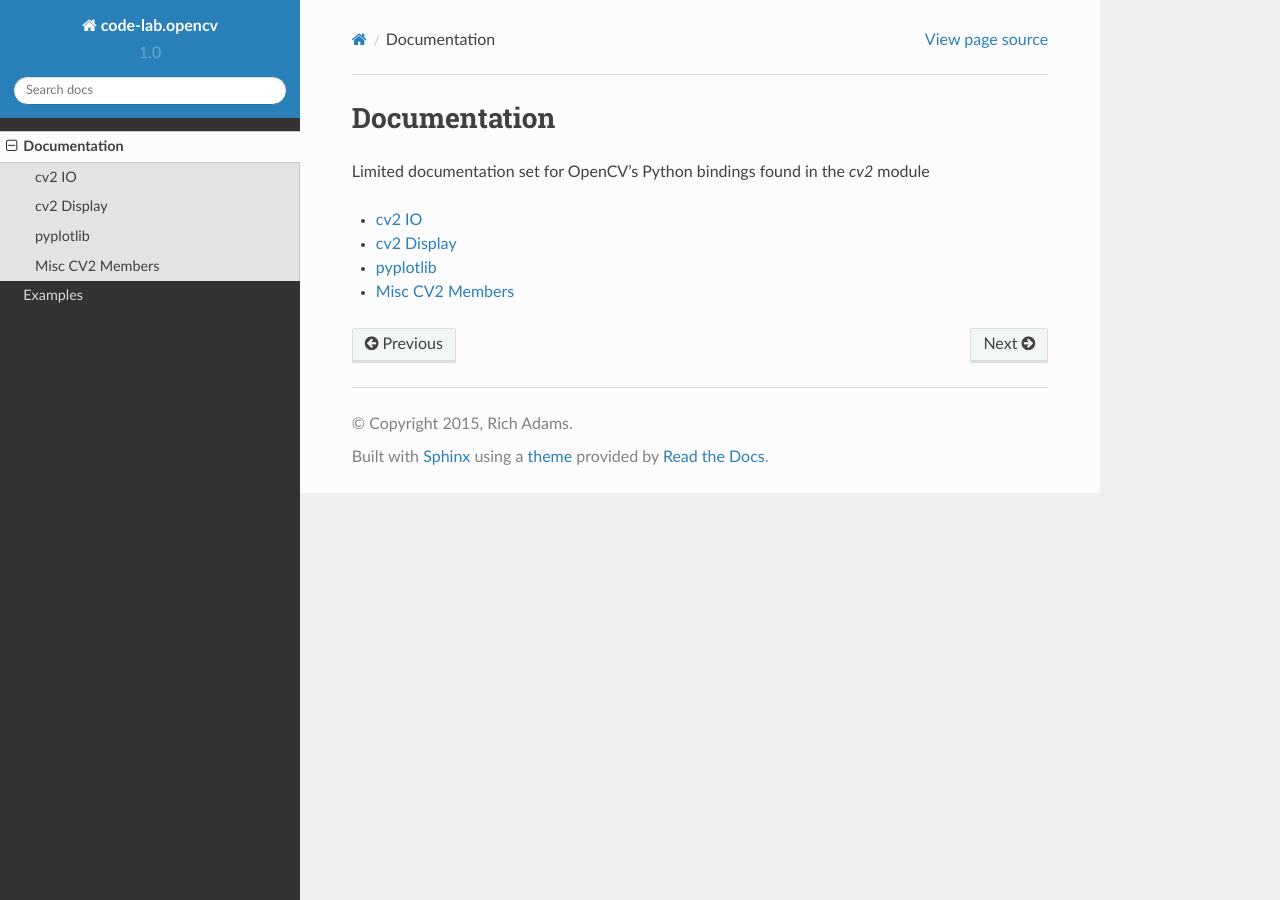
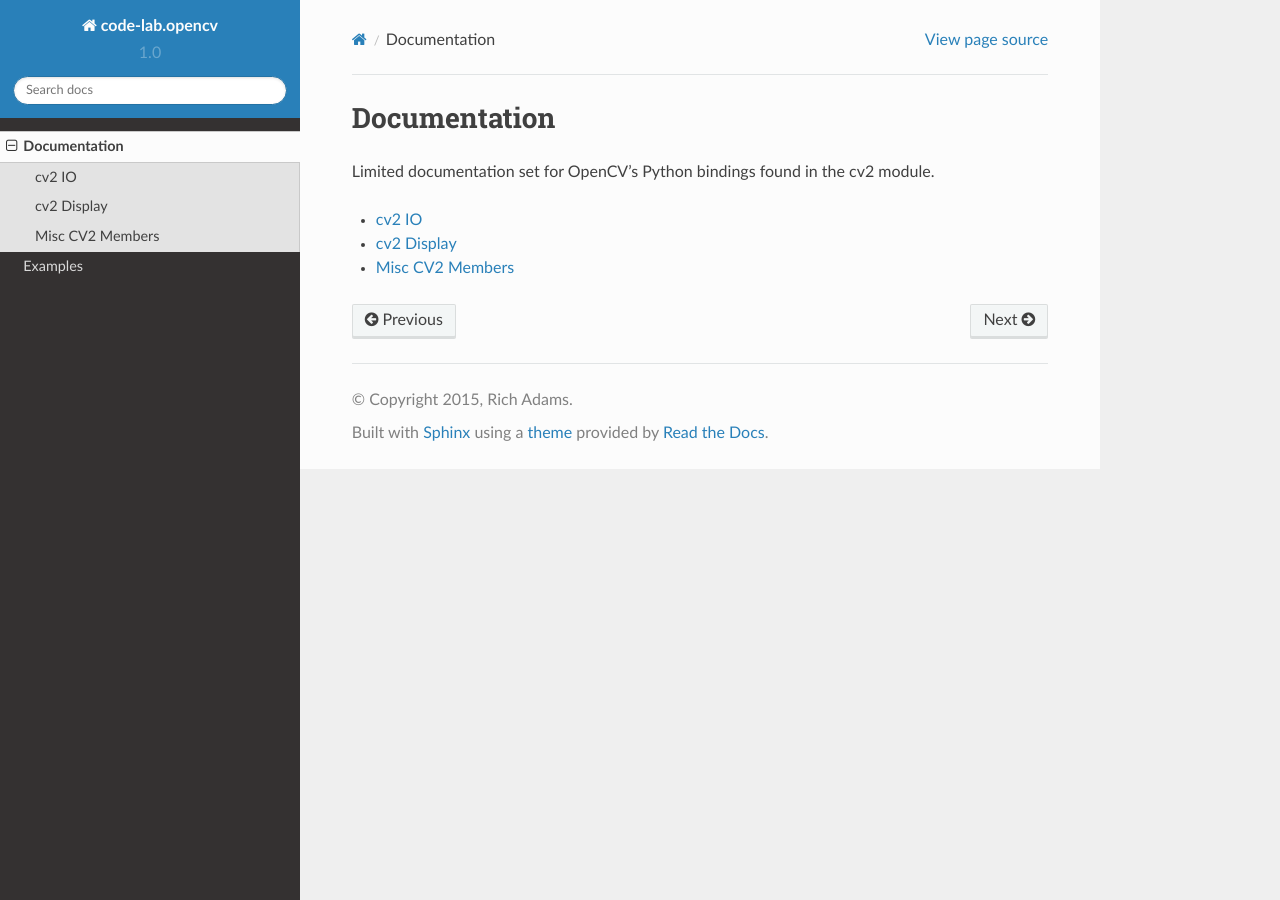
Before and after one commit to richadams8/code-lab.opencv, a Sphinx documentation site: the page built from docs/documentation/documentation.rst, in a window 1280 px wide. Built offline with Sphinx 7.4.7 and the Read the Docs theme 2.0.0, drawn with Linux system fonts in a browser that asks for light colours.

Commit message:
Rebuilding docs

```diff
--- a/docs/documentation/documentation.rst
+++ b/docs/documentation/documentation.rst
@@ -2,7 +2,7 @@
 Documentation
 ==============================
 
-Limited documentation set for OpenCV's Python bindings found in the `cv2` module
+Limited documentation set for OpenCV's Python bindings found in the cv2 module.
 
 ..  toctree::
     :maxdepth: 1
```
Also changed, not shown: docs/documentation/cv2_display.rst (+2 -5 lines), 14 other files.
